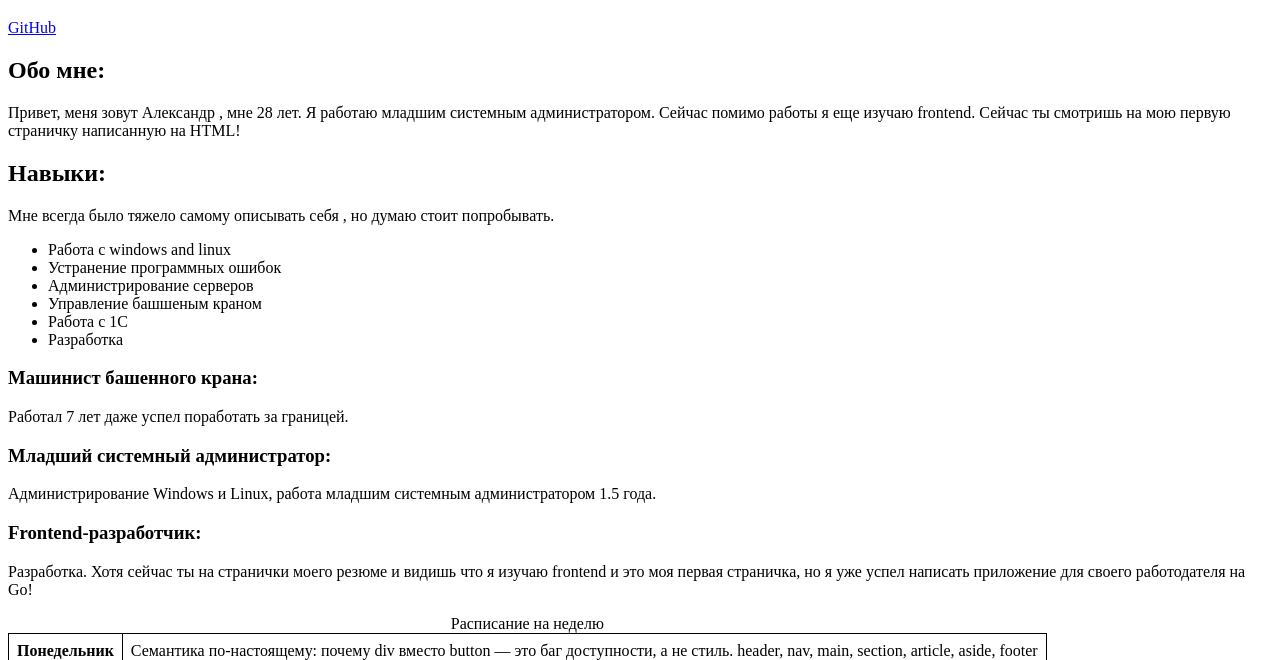
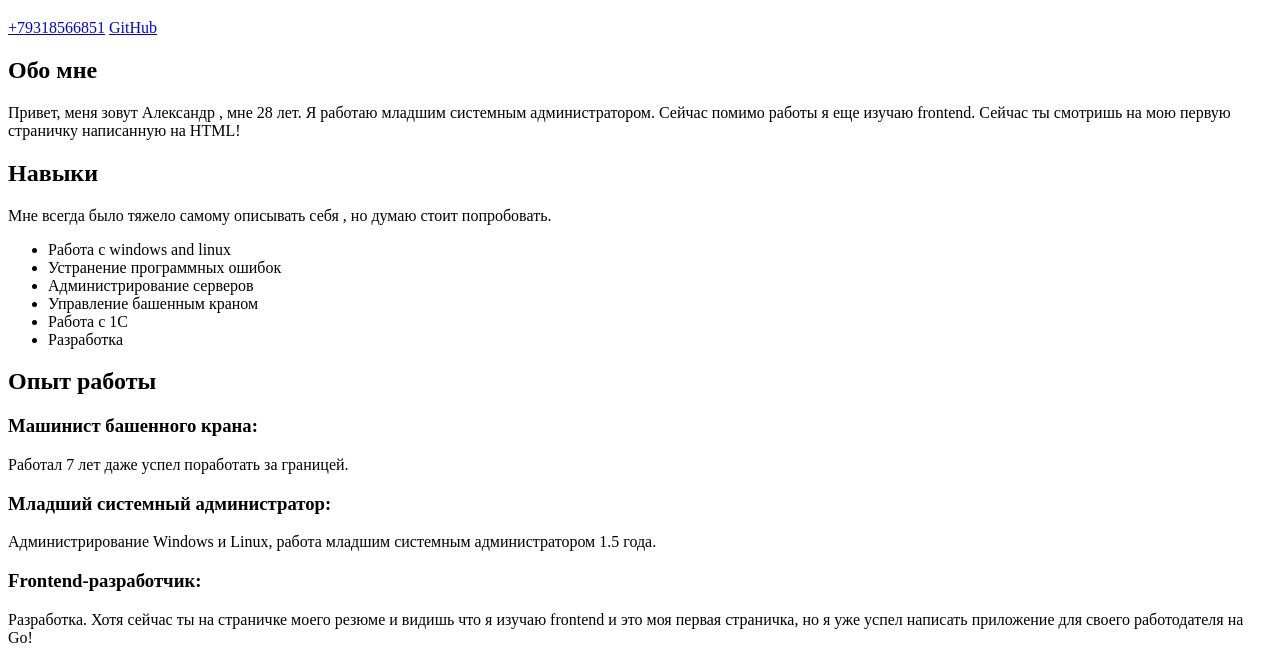
Before and after one commit to Frissonx/frontend-journey, a plain HTML site: page index.html in a window 1280 px wide. Shown: the part 61-721 px from the top of the page. Drawn offline with Linux system fonts and the light colour scheme.

Commit message:
fix: correct Open Graph tags and markup issues

```diff
--- a/index.html
+++ b/index.html
@@ -11,7 +11,7 @@
 		/>
 		<meta
 			name="description"
-			content="Эта страничка молодого системного администратора и frontend - разработчика. Служит визитной карточкой. "
+			content="Эта страница молодого системного администратора и frontend - разработчика. Служит визитной карточкой. "
 		/>
 		<link
 			rel="icon"
@@ -23,7 +23,7 @@
 		/>
 		<meta
 			property="og:title"
-			content="Эта страничка молодого системного администратора и frontend - разработчика. Служит визитной карточкой."
+			content="Александр Сергеевич — системный администратор и frontend-разработчик."
 		/>
 		<meta
 			property="og:type"
@@ -35,8 +35,10 @@
     />
 		<meta
 			property="og:url"
-			content="https://frissonx.com"
+			content="https://frissonx.github.io/frontend-journey/"
 		/>
+		<meta property="og:locale" content="ru_RU" />
+		<meta name="twitter:card" content="summary_large_image" />
    <style>
     table,
     th,
@@ -53,12 +55,12 @@
 	<body>
 		<header>
 			<h1>Александр Сергеевич</h1>
-			<a +79318566851</p>
+			<a href="tel:+79318566851">+79318566851</a>
 			<a href="https://github.com/Frissonx">GitHub</a>
 		</header>
 		<main>
 			<section>
-				<h2>Обо мне:</h2>
+				<h2>Обо мне</h2>
 				<p>
 					Привет, меня зовут Александр , мне 28 лет. Я работаю младшим системным
 					администратором. Сейчас помимо работы я еще изучаю frontend. Сейчас ты
@@ -66,21 +68,22 @@
 				</p>
 			</section>
 			<section>
-				<h2>Навыки:</h2>
+				<h2>Навыки</h2>
 				<p>
 					Мне всегда было тяжело самому описывать себя , но думаю стоит
-					попробывать.
+					попробовать.
 				</p>
 				<ul>
 					<li>Работа с windows and linux</li>
 					<li>Устранение программных ошибок</li>
 					<li>Администрирование серверов</li>
-					<li>Управление башшеным краном</li>
+					<li>Управление башенным краном</li>
 					<li>Работа с 1С</li>
 					<li>Разработка</li>
 				</ul>
 			</section>
 			<section>
+				<h2>Опыт работы</h2>
 				<article>
 					<h3>Машинист башенного крана:</h3>
 					<p>Работал 7 лет даже успел поработать за границей.</p>
@@ -95,7 +98,7 @@
 				<article>
           <h3>Frontend-разработчик:</h3>
 					<p>
-						Разработка. Хотя сейчас ты на странички моего резюме и видишь что я
+						Разработка. Хотя сейчас ты на страничке моего резюме и видишь что я
 						изучаю frontend и это моя первая страничка, но я уже успел написать
 						приложение для своего работодателя на Go!
 					</pз>
```
Lines whose indentation alone changed are shown as unchanged.
